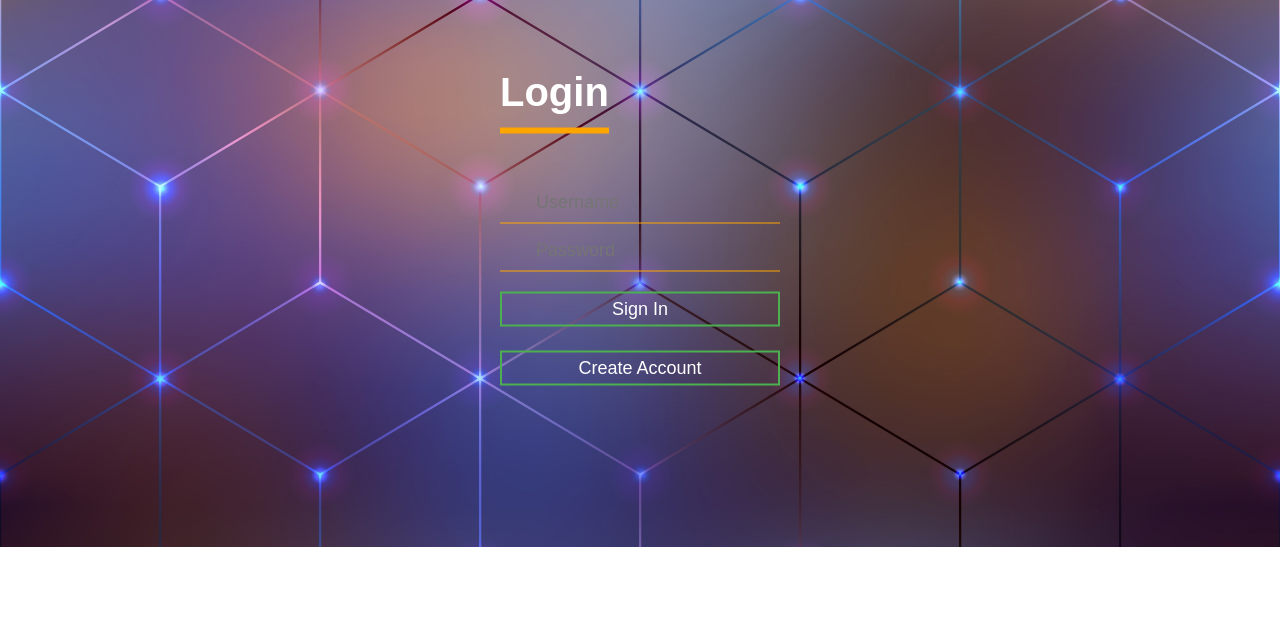
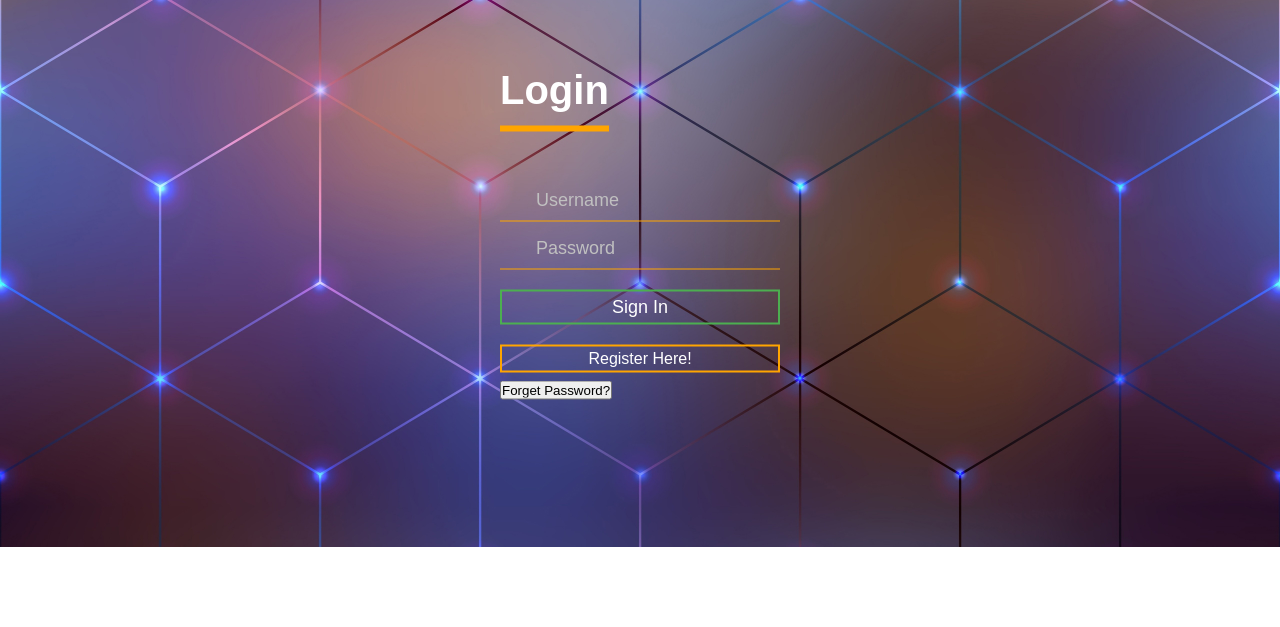
Before and after one commit to ProgrammingPete/ProtobotWebApp, a Flask app: page / in a window 1280 px wide. Shown: the part 173-800 px from the top of the page. Run offline with Flask 2, Linux system fonts and the light colour scheme.

Commit message:
hey, This is FirstWelcomePush! I added/updated the style.css and rewrote the login.html

```diff
--- a/ProtobotWebApp/static/style.css
+++ b/ProtobotWebApp/static/style.css
@@ -1,4 +1,4 @@
-@import "https://stackpath.bootstrapcdn.com/font-awesome/4.7.0/css/font-awesome.min.css";
+@import url("https://stackpath.bootstrapcdn.com/font-awesome/4.7.0/css/font-awesome.min.css");
 *{
 	margin: 0;
 	padding: 0;
@@ -10,6 +10,17 @@ body {
 	background-size: cover;
 
 
+}
+
+.profile{
+	padding: 30px 0px;
+	border-radius: 30%;
+}
+img{
+	height: 110px;
+	width: 480px;
+	border-radius: 10%;
+	margin-bottom: 0px;
 }
 
 .loginbox{
@@ -27,6 +38,7 @@ body {
 	border-bottom: 6px solid #ffA500;
 	margin-bottom: 50px;
 	padding: 13px 0;
+	color: white;
 
 	//width: 100%;
 	//height: 100vh;
@@ -39,6 +51,9 @@ body {
 	//justify-content: center;
 	//text-align: center;
 }
+::-webkit-input-placeholder{
+	color: silver;
+}
 .textbox {
 	width: 100%;
 	overflow: hidden;
@@ -46,13 +61,14 @@ body {
 	padding: 8px 0;
 	margin: 8px 0;
 	border-bottom: 1px solid #ffA500;
+	color: white;
 }
 
 .textbox i{
 	width: 26px;
 	float: left;
 	text-align: center;
-	color: #00000;
+	color: white;
 
 }
 
@@ -77,3 +93,14 @@ body {
 	cursor: pointer;
 	margin: 12px 0;
 }
+
+.btn2 {
+	width: 100%;
+	background: none;
+	border: 2px solid #ffA500;
+	color: white;
+	padding: 3px;
+	font-size: 16px;
+	cursor: pointer;
+	margin: 8px 0;
+}
--- a/ProtobotWebApp/templates/login.html
+++ b/ProtobotWebApp/templates/login.html
@@ -3,28 +3,42 @@
 	<head>
 		<meta charset="utf-8">
 		<title>Form for Login</title>
-		<link rel="stylesheet" type="text/css" href="{{ url_for('static', filename='style.css') }}">
+		<link href="https://stackpath.bootstrapcdn.com/font-awesome/4.7.0/css/font-awesome.min.css" rel="stylesheet">
+		<link rel="stylesheet" type="text/css" href="style.css">
+		<!-- //<link rel="icon" href="favicon.gif" type="image/png"> -->
+		<!-- //<link rel="apple-touch-icon" sizes="180x180" href="/apple-touch-icon.png"> -->
+		<!-- //<link rel="icon" type="image/png" sizes="32x32" href="/favicon-32x32.png"> -->
+		<!-- //<link rel="icon" type="image/png" sizes="16x16" href="/favicon-16x16.png"> -->
+		<!-- //<link rel="manifest" href="/site.webmanifest"> -->
+		<!-- //<link rel="mask-icon" href="/safari-pinned-tab.svg" color="#5bbad5"> -->
+		<!-- //<meta name="msapplication-TileColor" content="#da532c"> -->
+		<!-- //<meta name="theme-color" content="#ffffff"> -->
 
 	</head>
 <body>
+
+	<div class="profile">
+		<!-- <img src="template.jpg" alt="why is my image not scaling" align="center"> -->
+		<center><IMG SRC="template.jpg" ALT="some text" WIDTH=400 HEIGHT=85></center>
+
+	</div>
+
 	<div class="loginbox">
 		<h1>Login</h1>
-		<form action="http://localhost:5678/api/v1.0/login" method="post">
 		<div class="textbox">
 			<i class="fas fa-user" aria-hidden="true"></i>
-				<input type="text" placeholder="Username" name="user_name">
+			<input type="text" placeholder="Username" style="color: white;" name="" value="">
 		</div>
 
 		<div class="textbox">
 			<i class="fas fa-lock"></i>
-				<input type="password" placeholder="Password" name="user_password">
+			<input type="password" placeholder="Password" name="" value="">
 		</div>
-			<input class="btn" type="submit" name="" value="Sign In">
-		</form>
-		<form action="http://localhost:5678/api/v1.0/createUser" method="post">
-			<!--<input class="btn" type="button" name="" value="Create Account">-->
-			<button type="submit" class="btn">Create Account</button>
-		</form>
+
+		<input class="btn" type="button" name="" value="Sign In">
+		<input class="btn2" type="button" name="" value="Register Here!">
+		<input type="button" name="" value="Forget Password?">
+
 	</div>
 </body>
 
```
Lines whose indentation alone changed are shown as unchanged.
